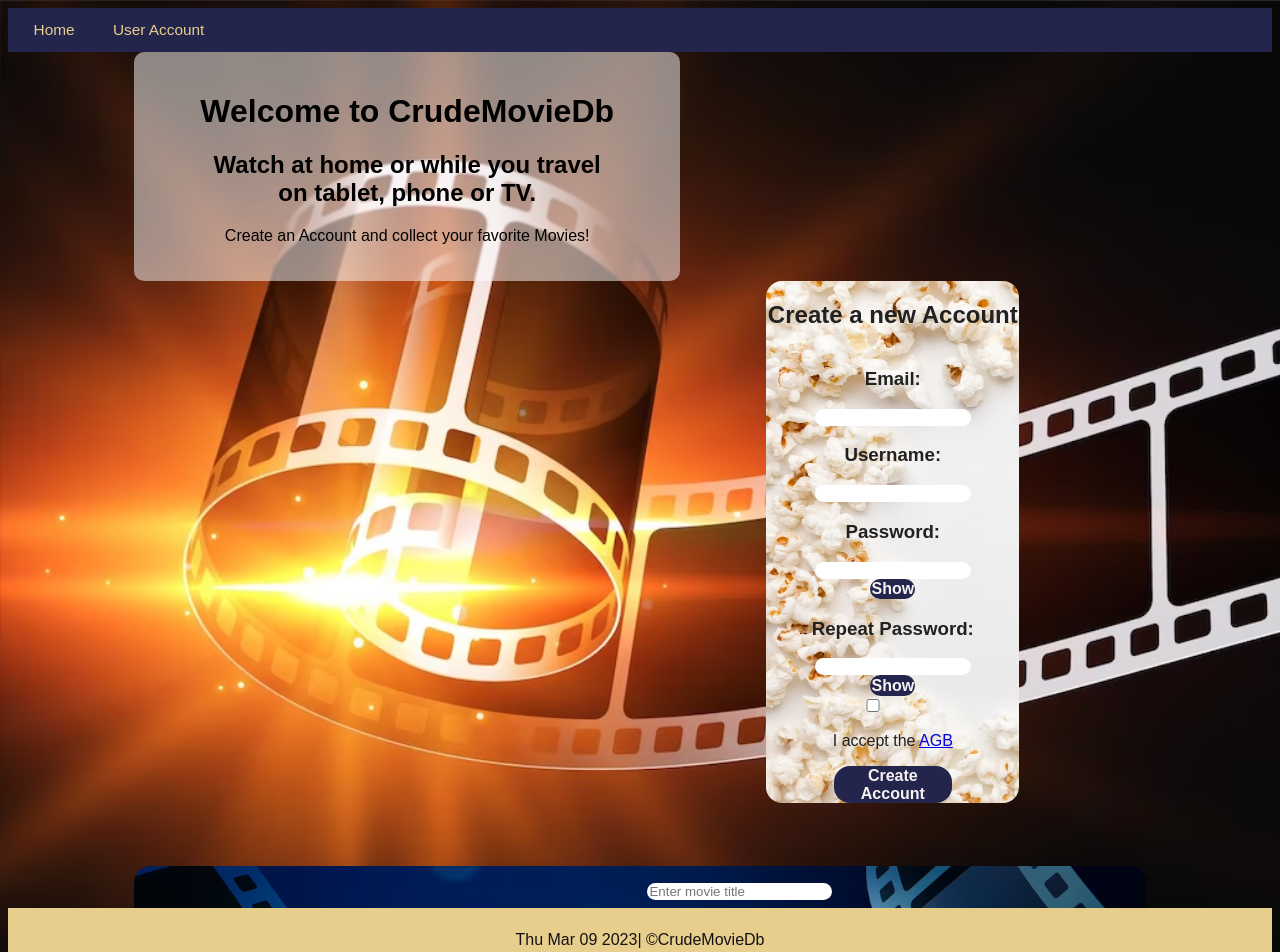
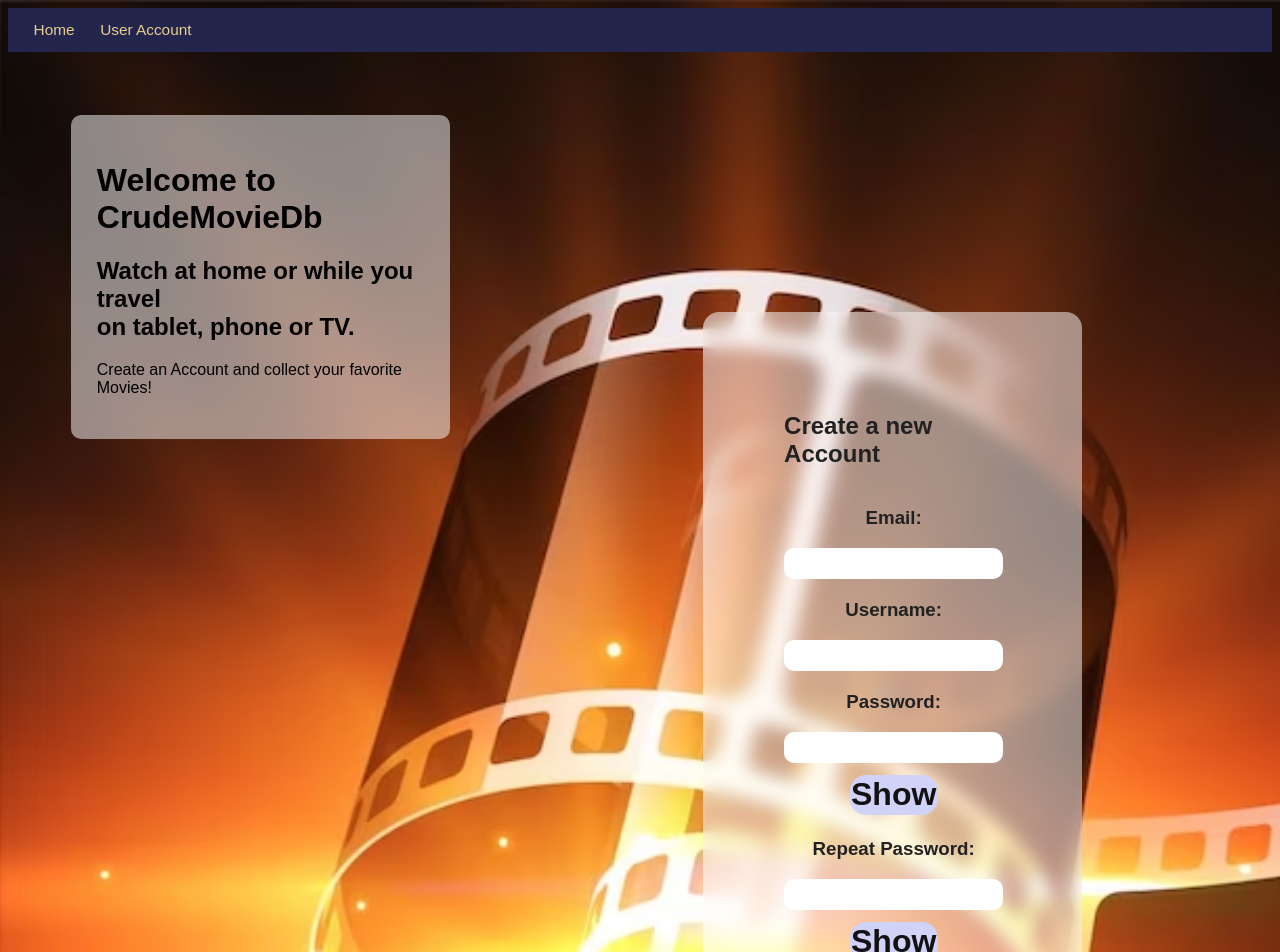
Before and after one commit to CodecoolGlobal/freestyle-mern-project-react-lillitaz, a React (Create React App) app in the folder frontend/: page / in a window 1280 px wide. Shown: the top 952 px of the page. Built offline with nearby package versions, Linux system fonts and the light colour scheme.

Commit message:
css updates, Readme Updates

```diff
--- a/frontend/src/App.css
+++ b/frontend/src/App.css
@@ -3,8 +3,14 @@
   min-height: 100vh;
 }
 
+.container {
+  max-width: 1200px;
+  margin: 0 auto;
+  padding: 0 20px;
+}
+
 #content-wrap {
-  padding-bottom: 2.5rem;
+  padding-bottom: 4rem;
 }
 
 nav {
@@ -32,31 +38,20 @@ nav a {
   color: #e7ce8c;
   text-decoration: none;
   font-size: 1.2vw;
-  padding-right: 1vw;
-}
-
-@media (max-width: 768px) {
-  nav {
-    flex-direction: column;
-    align-items: flex-start;
-  }
-
-  nav ul {
-    flex-direction: column;
-    align-items: flex-start;
-  }
-  nav a {
-    font-size: 4vw;
-    padding-right: 0.5vw;
-  }
-  nav li {
-    margin: 1vh 0;
-  }
+  padding-right: 0.5rem 1vw;
 }
 
 .autocomplete {
   position: relative;
   display: inline-block;
+}
+
+.autocomplete input[type="text"] {
+  width: 100%;
+  padding: 0.5rem;
+  border: 2px solid #ccc;
+  border-radius: 4px;
+  font-size: 1rem;
 }
 
 .autocomplete-items {
@@ -68,7 +63,8 @@ nav a {
   max-height: 200px;
   overflow-y: scroll;
   background-color: white;
-  border: 1px solid #ccc;
+  border: none;
+  border-radius: 1px;
   border-top: none;
   list-style-type: none;
   padding: 0;
@@ -78,6 +74,7 @@ nav a {
 .autocomplete-items li {
   padding: 5px 10px;
   cursor: pointer;
+  color: #000000;
 }
 
 .autocomplete-items li:hover {
@@ -93,31 +90,41 @@ form {
   flex-direction: column;
   flex-wrap: wrap;
   align-items: center;
-  margin-left: 20%;
+  margin-top:2%;
   border-radius: 2vh;
-  max-width: 50%;
+  max-width: 100%;
+}
+
+input {
+  padding: 0.9rem;
+  border-radius: 10px;
+  border-style: none;
+  margin:0.4%;
+  font-size: larger;
 }
 
 #create-account-form {
-  background-image: url(./img/popcorn.jpg);
-  background-size: cover;
-  background-repeat: no-repeat;
+  background-color: rgba(255, 255, 255, 0.5);
+  backdrop-filter: blur(9px);
   position: relative;
   display: flex;
   flex-direction: column;
   flex-wrap: wrap;
-  align-items: center;
-  margin-bottom: 5%;
-  margin-left: 60%;
+  align-items: left;
+  padding: 5rem;
+  margin-left: 55%;
+  margin-bottom:5%;
   border-radius: 2vh;
-  max-width: 20%;
+  max-width: 30%;
+  margin-top: -15%;
 }
 
 #create-account-form input {
   border: none;
-  border-radius: 15px;
+  border-radius: 10px;
   outline: none;
-  width: 60%;
+  padding:2%;
+  width: 100%;
 }
 
 #movie-showcase {
@@ -125,25 +132,25 @@ form {
   background-size: cover;
   background-repeat: no-repeat;
   display: flex;
-  margin-right: 10%;
-  padding: 2vh;
+  margin-bottom: 5%;
+  padding: 10vh;
   color: #ccc;
   flex-direction: column;
   flex-wrap: wrap;
   align-items: center;
-  margin-left: 10%;
   border-radius: 2vh;
 }
 
 #movie-showcase input {
-  border: none;
-  border-radius: 15px;
-  outline: none;
-  width: 100%;
+  padding: 0.9rem;
+  border-radius: 10px;
+  border-style: none;
+  margin:0.4%;
+  font-size: larger;
 }
 
 footer {
-  background-color: #e7ce8c;
+  background-color: #faf4e2;
   height: 8vh;
   width: 100%;
   display: flex;
@@ -157,14 +164,16 @@ footer {
 }
 
 button {
-  padding: 0.5%;
-  background: #23254c;
+  padding: 0.6%;
+  margin: 2%;
+  margin-top:5%;
+  background: #d0d2f7;
   border: none;
   border-radius: 2vh;
-  color: #f7f2f2;
+  color: #131111;
   font-weight: bold;
-  font-size: medium;
-  transition: all 0.6s ease-in-out;
+  font-size: xx-large;
+  transition: all 0.8s ease-in-out;
   display: flex;
 }
 
@@ -179,23 +188,49 @@ button:hover {
   flex-wrap: wrap;
   color: #000000;
   position: relative;
-  margin-left: 10%;
+  margin: 5%;
   width: fit-content;
   background-color: rgba(255, 255, 255, 0.5);
-  backdrop-filter: blur(1px);
-  padding: 20px;
+  backdrop-filter: blur(9px);
+  padding: 2vw;
   border-radius: 10px;
-  width: 40%;
-  text-align: center;
+  width: 30%;
+  text-align: left;
 }
 .hide {
   display: none;
 }
 .agb {
   background-color: rgba(255, 255, 255, 0.5);
-  backdrop-filter: blur(1px);
+  backdrop-filter: blur(9px);
   padding: 20px;
   border-radius: 10px;
   width: 80%;
-  text-align: center;
+  margin:5%;
+  text-align: left;
 }
+
+* {
+  box-sizing: border-box;
+}
+
+@media (max-width: 768px) {
+  nav {
+    flex-direction: column;
+    align-items: flex-start;
+  }
+
+  nav ul {
+    flex-direction: column;
+    align-items: flex-start;
+  }
+
+  nav li {
+    margin: 1vh 0;
+  }
+
+  nav a {
+    font-size: 4vw;
+    padding-right: 0.5vw;
+  }
+}
--- a/frontend/src/components/Login.js
+++ b/frontend/src/components/Login.js
@@ -26,16 +26,16 @@ export default function Login({ onLogin, error }) {
     <div>
       {error && <div>{error}</div>}
       <form onSubmit={handleSubmit}>
-        <h3>Username:</h3>
         <input
           className="logInInput"
           type="text"
+          placeholder="User Name"
           value={username}
           onChange={(e) => setUsername(e.target.value)}
         ></input>
-        <h3>Password:</h3>
         <input
           className="logInInput"
+          placeholder="Password"
           type="password"
           value={password}
           onChange={(e) => setPassword(e.target.value)}
--- a/frontend/src/pages/AGB.js
+++ b/frontend/src/pages/AGB.js
@@ -5,7 +5,7 @@ function AGB() {
     <div className="agb">
       <h2>ACCEPTABLE USE POLICY</h2>
       <p>ACCEPTABLE USE POLICY</p>
-      <ol>
+      <ul>
         <li>
           Respect others: Do not harass, insult, threaten, or discriminate
           against other users. Do not post content that is offensive or
@@ -40,7 +40,7 @@ function AGB() {
           No liability: We are not responsible for any content posted by users
           or for any consequences that may result from using our forum.
         </li>
-      </ol>
+      </ul>
       <p>
         Thank you for reading and following our acceptable use policy. We
         reserve the right to modify these rules at any time.
```
Also changed, not shown: 1 other file (tests, documents, lock files or other folders).
